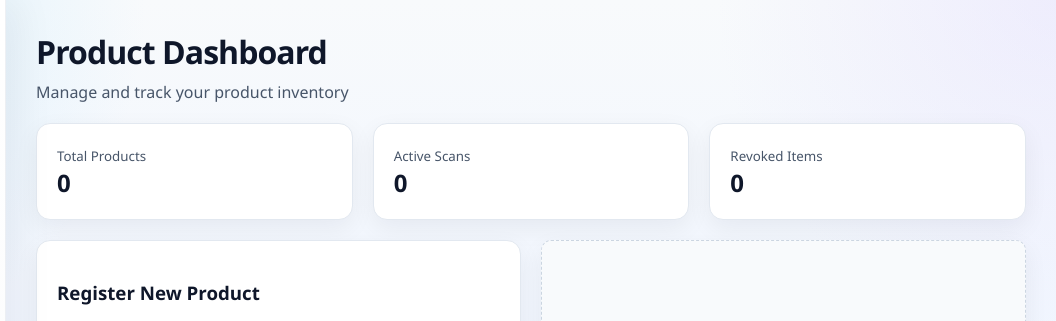
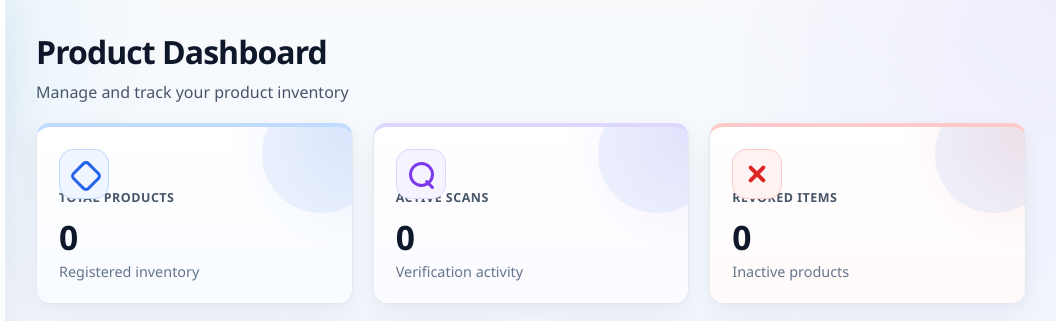
Before and after one commit to HeidiNC/fyp-auth-system, a website: page public/dashboard.html in a window 1280 px wide. Shown: the top 321 px of the page, 224-1280 px from the left. Drawn offline with Linux system fonts and the light colour scheme; no server answers; a script that the page names is missing.

Commit message:
enhance ui

```diff
--- a/public/dashboard.css
+++ b/public/dashboard.css
@@ -123,12 +123,137 @@ body {
   box-shadow: 0 8px 24px rgba(15, 23, 42, 0.06);
 }
 
+.metric-card {
+  position: relative;
+  overflow: hidden;
+  min-height: 132px;
+  padding: 22px;
+  display: flex;
+  flex-direction: column;
+  justify-content: flex-end;
+  border-top: 4px solid #bfdbfe;
+  background:
+    radial-gradient(circle at top right, rgba(37, 99, 235, 0.1), transparent 34%),
+    linear-gradient(180deg, #ffffff 0%, #f8fbff 100%);
+}
+
+.metric-card::after {
+  content: "";
+  position: absolute;
+  top: -32px;
+  right: -28px;
+  width: 118px;
+  height: 118px;
+  border-radius: 50%;
+  background: rgba(37, 99, 235, 0.07);
+}
+
+.metric-icon {
+  position: absolute;
+  top: 22px;
+  left: 22px;
+  width: 48px;
+  height: 48px;
+  border-radius: 14px;
+  background: #eff6ff;
+  border: 1px solid #bfdbfe;
+}
+
+.metric-icon::before,
+.metric-icon::after {
+  content: "";
+  position: absolute;
+}
+
+.product-icon::before {
+  width: 18px;
+  height: 18px;
+  left: 14px;
+  top: 14px;
+  border: 3px solid #2563eb;
+  border-radius: 5px;
+  transform: rotate(45deg);
+}
+
+.scan-icon::before {
+  width: 19px;
+  height: 19px;
+  left: 12px;
+  top: 12px;
+  border: 3px solid #7c3aed;
+  border-radius: 50%;
+}
+
+.scan-icon::after {
+  width: 11px;
+  height: 3px;
+  right: 10px;
+  bottom: 12px;
+  background: #7c3aed;
+  border-radius: 999px;
+  transform: rotate(45deg);
+}
+
+.revoked-icon::before,
+.revoked-icon::after {
+  width: 22px;
+  height: 4px;
+  left: 13px;
+  top: 22px;
+  background: #dc2626;
+  border-radius: 999px;
+}
+
+.revoked-icon::before {
+  transform: rotate(45deg);
+}
+
+.revoked-icon::after {
+  transform: rotate(-45deg);
+}
+
+.scan-card {
+  border-top-color: #ddd6fe;
+  background:
+    radial-gradient(circle at top right, rgba(124, 58, 237, 0.1), transparent 34%),
+    linear-gradient(180deg, #ffffff 0%, #fbfaff 100%);
+}
+
+.scan-card .metric-icon {
+  background: #f5f3ff;
+  border-color: #ddd6fe;
+}
+
+.revoked-card {
+  border-top-color: #fecaca;
+  background:
+    radial-gradient(circle at top right, rgba(220, 38, 38, 0.1), transparent 34%),
+    linear-gradient(180deg, #ffffff 0%, #fffafa 100%);
+}
+
+.revoked-card .metric-icon {
+  background: #fef2f2;
+  border-color: #fecaca;
+}
+
 .card h2 {
-  margin: 0;
+  margin: 8px 0 2px;
+  font-size: 2.1rem;
+  letter-spacing: -0.04em;
+  color: #0f172a;
 }
 
 .card small {
   color: #475569;
+  font-weight: 800;
+  letter-spacing: 0.04em;
+  text-transform: uppercase;
+  font-size: 0.78rem;
+}
+
+.metric-foot {
+  color: #64748b;
+  font-size: 0.9rem;
 }
 
 /* Form + QR */
--- a/public/dashboard.html
+++ b/public/dashboard.html
@@ -25,19 +25,25 @@
     </div>
 
     <div class="cards">
-      <div class="card">
+      <div class="card metric-card product-card">
+        <div class="metric-icon product-icon"></div>
         <small>Total Products</small>
         <h2 id="totalProducts">0</h2>
+        <span class="metric-foot">Registered inventory</span>
       </div>
 
-      <div class="card">
+      <div class="card metric-card scan-card">
+        <div class="metric-icon scan-icon"></div>
         <small>Active Scans</small>
         <h2 id="totalScans">0</h2>
+        <span class="metric-foot">Verification activity</span>
       </div>
 
-      <div class="card">
+      <div class="card metric-card revoked-card">
+        <div class="metric-icon revoked-icon"></div>
         <small>Revoked Items</small>
         <h2 id="revokedCount">0</h2>
+        <span class="metric-foot">Inactive products</span>
       </div>
     </div>
 
```
